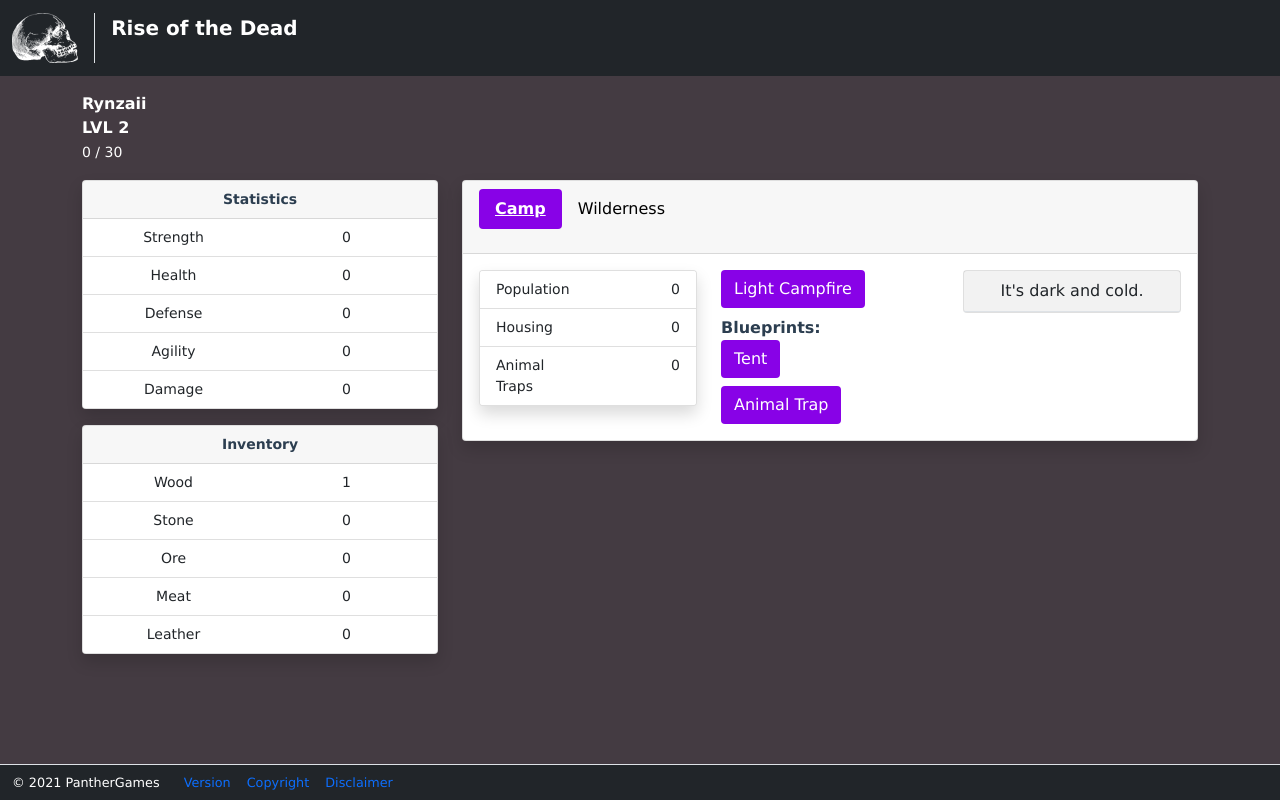
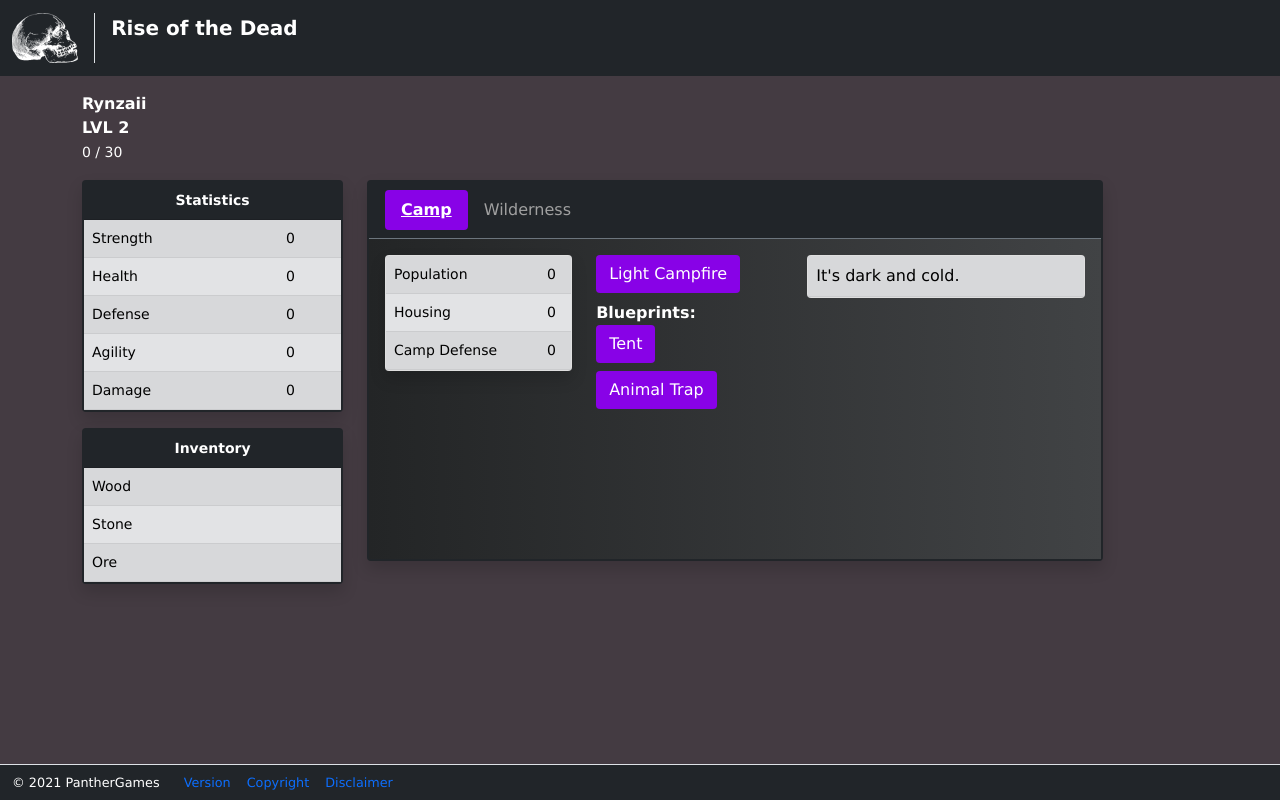
Before and after one commit to kenzieryann7/rise-of-the-dead, a Vue app: page /main in a window 1280 px wide. Built offline with nearby package versions, Linux system fonts and the light colour scheme.

Commit message:
did quite a bit of refactoring, issue now is that im now sure how to have json array of objects point to store for their amount through a v-for

```diff
--- a/src/components/ActionLog.vue
+++ b/src/components/ActionLog.vue
@@ -1,11 +1,11 @@
 <template>
   <div class="card mb-3" style="max-height: 20rem">
     <div class="card-body overflow-auto p-0">
-      <table class="table table-striped m-0">
+      <table class="table table-secondary table-striped m-0">
         <tbody>
           <tr v-for="action in actionLog" :key="action">
-            <td>
-              {{ action }}
+            <td class="text-start">
+              <span>{{ action }}</span>
             </td>
           </tr>
         </tbody>
@@ -20,7 +20,9 @@ import { mapGetters } from "vuex";
 export default {
   name: "ActionLog",
   data() {
-    return {};
+    return {
+      timestamp: "",
+    };
   },
   computed: {
     ...mapGetters({
--- a/src/components/CampStats.vue
+++ b/src/components/CampStats.vue
@@ -1,36 +1,27 @@
 <template>
   <div class="card shadow table-text">
-    <ul class="list-group list-group-flush">
-      <li class="list-group-item">
-        <div class="row">
-          <div class="col text-start">Population</div>
-          <div class="col text-end">{{ camp.population }}</div>
-        </div>
-      </li>
-      <li class="list-group-item">
-        <div class="row">
-          <div class="col text-start">Housing</div>
-          <div class="col text-end">{{ camp.housing }}</div>
-        </div>
-      </li>
-      <li class="list-group-item">
-        <div class="row">
-          <div class="col text-start">Animal Traps</div>
-          <div class="col text-end">{{ camp.traps }}</div>
-        </div>
-      </li>
-    </ul>
+    <table class="table table-secondary table-striped m-0">
+      <tbody>
+        <tr v-for="camp in campData" :key="camp.id">
+          <td class="text-start">{{ camp.label }}</td>
+          <td class="text-start">{{ camp.amount }}</td>
+        </tr>
+      </tbody>
+    </table>
   </div>
 </template>
 
 <script>
 import { mapGetters } from "vuex";
+import campData from "@/data/camp-stats.json";
 
 export default {
   name: "CampStats",
   props: {},
   data() {
-    return {};
+    return {
+      campData: campData,
+    };
   },
   computed: {
     ...mapGetters({
--- a/src/components/GameWindow.vue
+++ b/src/components/GameWindow.vue
@@ -1,7 +1,7 @@
 <template>
-  <div class="card shadow">
-    <div class="card-header text-start">
-      <ul class="nav nav-pills mb-3" id="pills-tab" role="tablist">
+  <div class="card border border-dark border-2 shadow">
+    <div class="card-header text-start bg-dark border-bottom border-secondary">
+      <ul class="nav nav-pills" id="pills-tab" role="tablist">
         <li class="nav-item" role="presentation">
           <button
             class="nav-link active"
@@ -12,6 +12,7 @@
             role="tab"
             aria-controls="pills-home"
             aria-selected="true"
+            @click="setGameBackground('camp')"
           >
             Camp
           </button>
@@ -26,6 +27,7 @@
             role="tab"
             aria-controls="pills-profile"
             aria-selected="false"
+            @click="setGameBackground('wilderness')"
           >
             Wilderness
           </button>
@@ -47,7 +49,8 @@
         </li>
       </ul>
     </div>
-    <div class="card-body" :style="cardBackground">
+
+    <div class="card-body game-bg">
       <div class="tab-content" id="pills-tabContent">
         <div
           class="tab-pane fade show active"
@@ -82,7 +85,7 @@
                 <small>{{ camp.campfire.burnTime }}</small>
               </span>
               <br />
-              <div class="text-start mt-2 fw-bold">Blueprints:</div>
+              <div class="text-start mt-2 fw-bold text-white">Blueprints:</div>
               <button
                 type="button"
                 class="btn btn-purple text-white"
@@ -99,7 +102,7 @@
                 Animal Trap
               </button>
             </div>
-            <div class="col">
+            <div class="col-5">
               <ActionLog />
             </div>
           </div>
@@ -130,7 +133,7 @@
                 Check Animal Traps
               </button>
             </div>
-            <div class="col">
+            <div class="col-5">
               <ActionLog v-if="logLength >= 1" :actionLog="actionLog" />
             </div>
           </div>
@@ -177,6 +180,7 @@ export default {
       logLength: "",
       clicks: 0,
       warning: false,
+      gameView: "", // camp | wilderness
     };
   },
   computed: {
@@ -198,6 +202,9 @@ export default {
       increaseStone: "increaseStone",
       increaseOre: "increaseOre",
     }),
+    setGameBackground(type) {
+      this.gameView = type;
+    },
     clickLevel() {
       this.clicks++;
 
@@ -256,6 +263,9 @@ export default {
       if (this.camp.campfire.burnTime == 3) {
         this.log.unshift("It's warm and cozy.");
       }
+      if (this.camp.campfire.burnTime == 1) {
+        this.log.unshift("The campfire is flickering.");
+      }
       if (this.camp.campfire.burnTime > 0 && this.camp.campfire.isLit == true) {
         setTimeout(() => {
           this.camp.campfire.burnTime--;
--- a/src/components/InventoryWindow.vue
+++ b/src/components/InventoryWindow.vue
@@ -1,50 +1,34 @@
 <template>
-  <div class="card shadow table-text">
-    <div class="card-header fw-bold">
+  <div class="card border-dark border-2 shadow table-text">
+    <div class="card-header bg-dark fw-bold text-white">
       Inventory
     </div>
-    <ul class="list-group list-group-flush">
-      <li class="list-group-item">
-        <div class="row">
-          <div class="col">Wood</div>
-          <div class="col">{{ res.wood }}</div>
-        </div>
-      </li>
-      <li class="list-group-item">
-        <div class="row">
-          <div class="col">Stone</div>
-          <div class="col">{{ res.stone }}</div>
-        </div>
-      </li>
-      <li class="list-group-item">
-        <div class="row">
-          <div class="col">Ore</div>
-          <div class="col">{{ res.ore }}</div>
-        </div>
-      </li>
-      <li class="list-group-item">
-        <div class="row">
-          <div class="col">Meat</div>
-          <div class="col">{{ res.meat }}</div>
-        </div>
-      </li>
-      <li class="list-group-item">
-        <div class="row">
-          <div class="col">Leather</div>
-          <div class="col">{{ res.leather }}</div>
-        </div>
-      </li>
-    </ul>
+    <table class="table table-secondary table-striped m-0">
+      <tbody>
+        <tr v-for="res in resData" :key="res.id">
+          <td class="text-start">{{ res.label }}</td>
+          <td v-if="res.label == 'Wood'" class="text-start">{{ res.wood }}</td>
+          <td v-if="res.label == 'Stone'" class="text-start">
+            {{ res.stone }}
+          </td>
+          <td v-if="res.label == 'Ore'" class="text-start">{{ res.ore }}</td>
+        </tr>
+      </tbody>
+    </table>
   </div>
 </template>
 
 <script>
 import { mapGetters } from "vuex";
+import resData from "@/data/resources.json";
+
 export default {
   name: "InventoryWindow",
   props: {},
   data() {
-    return {};
+    return {
+      resData: resData,
+    };
   },
   computed: {
     ...mapGetters({
--- a/src/components/StatWindow.vue
+++ b/src/components/StatWindow.vue
@@ -1,17 +1,26 @@
 <template>
-  <div class="card shadow table-text">
-    <div class="card-header fw-bold">
+  <div class="card border-dark border-2 shadow table-text">
+    <div class="card-header bg-dark fw-bold text-white">
       Statistics
     </div>
 
-    <ul class="list-group list-group-flush">
+    <table class="table table-secondary table-striped m-0">
+      <tbody>
+        <tr v-for="stat in statData" :key="stat.id">
+          <td class="text-start">{{ stat.label }}</td>
+          <td class="text-start">{{ stat.amount }}</td>
+        </tr>
+      </tbody>
+    </table>
+
+    <!-- <ul class="list-group list-group-flush">
       <li class="list-group-item" v-for="stat in statData" :key="stat.id">
         <div class="row">
           <div class="col">{{ stat.label }}</div>
           <div class="col">{{ stat.amount }}</div>
         </div>
       </li>
-    </ul>
+    </ul> -->
   </div>
 </template>
 
--- a/src/css/style.css
+++ b/src/css/style.css
@@ -43,7 +43,7 @@ body {
 
 .nav-pills .nav-link {
   background: none;
-  color: black;
+  color: rgb(160, 160, 160);
 }
 
 .nav-pills .nav-link:hover {
@@ -64,3 +64,12 @@ body {
   right: 0;
   bottom: 0;
 }
+
+.game-bg {
+  background: linear-gradient(to right, #232526, #414345);
+  height: 20rem;
+}
+
+.card-header:first-child {
+  border-radius: 0 0 0 0;
+}
--- a/src/store/index.js
+++ b/src/store/index.js
@@ -8,6 +8,7 @@ import { createStore } from "vuex";
 export default createStore({
   state: {
     actionLog: [],
+    logTimestamp: "",
     bools: {
       alertBool: false,
     },
@@ -35,6 +36,9 @@ export default createStore({
     },
   },
   mutations: {
+    postActionLog(state) {
+      state.logTimestamp;
+    },
     // PLAYER STATS
     increaseLevel(state) {
       state.player.level++;
@@ -82,6 +86,9 @@ export default createStore({
     },
   },
   actions: {
+    postActionLog(context) {
+      context.commit("postActionLog");
+    },
     // PLAYER STATS
     increaseLevel(context) {
       context.commit("increaseLevel");
--- a/src/views/Main.vue
+++ b/src/views/Main.vue
@@ -8,7 +8,7 @@
     </div>
   </div>
   <div class="row">
-    <div class="col">
+    <div class="col-3">
       <StatWindow class="mb-3" />
       <InventoryWindow />
     </div>
```
